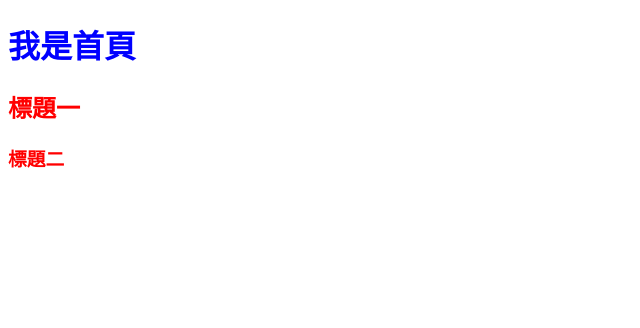
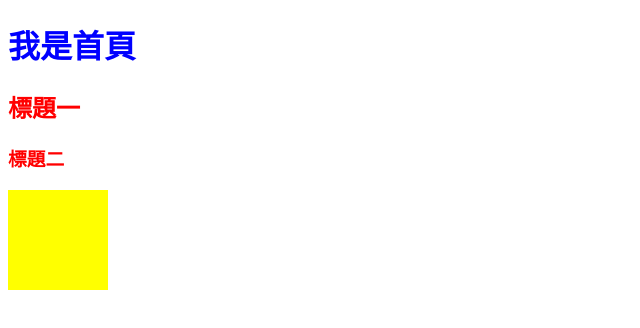
Before and after one commit to leehaeya/20230823, a plain HTML site: page index.html in a window 1280 px wide. Shown: the whole page, without its empty margins (0-640 px from the left). Drawn offline with Linux system fonts and the light colour scheme.

Commit message:
新增div 元素並套上樣式

```diff
--- a/index.html
+++ b/index.html
@@ -10,5 +10,6 @@
     <h1>我是首頁</h1>
     <h2>標題一</h2>
     <h3>標題二</h3>
+    <div></div>
   </body>
 </html>
--- a/style.css
+++ b/style.css
@@ -7,3 +7,8 @@ h2{
 h3{
   color: red;
 }
+div{
+  width: 100px;
+  height: 100px;
+  background-color: yellow;
+}
```
